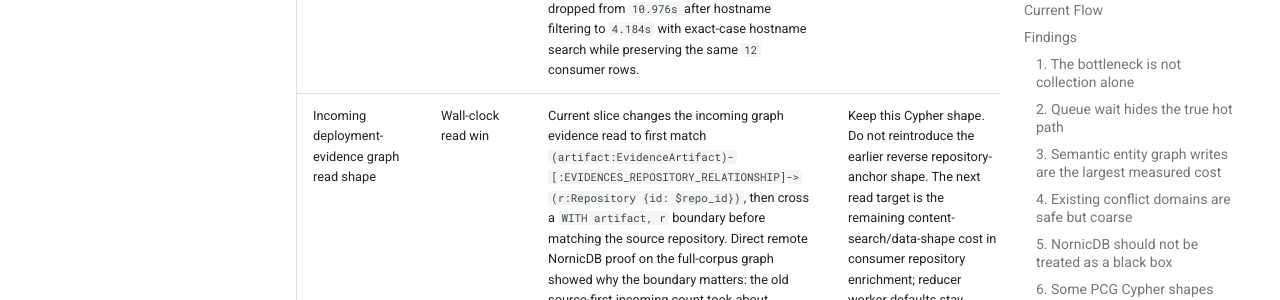
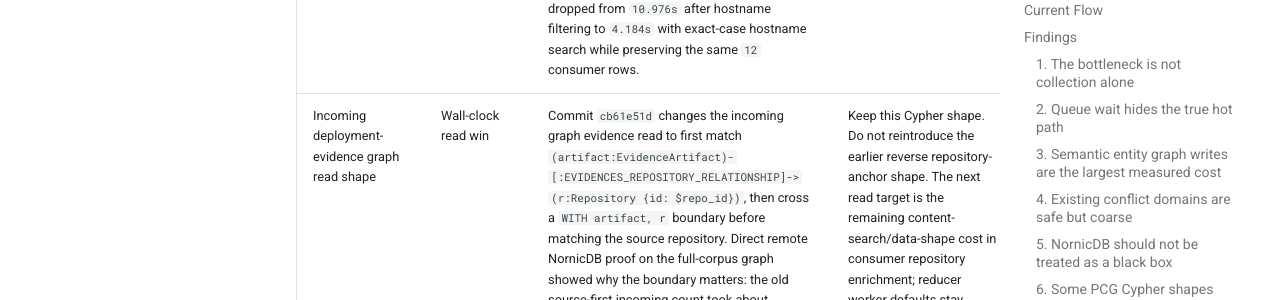
Before and after one commit to platformcontext/platform-context-graph, an MkDocs documentation site: the page built from docs/docs/adrs/2026-04-28-reducer-throughput-and-nornicdb-concurrency-plan.md, in a window 1280 px wide and 900 px high, scrolled down 96061 px. Shown: the part 152-452 px from the top of the window. Built offline with MkDocs 1.6.1 and Material for MkDocs 9.7.7, drawn with Linux system fonts in a browser that asks for light colours; comment, search, counter and statistics services are not loaded.

Commit message:
Record deployment evidence read proof commit

```diff
--- a/docs/docs/adrs/2026-04-28-reducer-throughput-and-nornicdb-concurrency-plan.md
+++ b/docs/docs/adrs/2026-04-28-reducer-throughput-and-nornicdb-concurrency-plan.md
@@ -1714,5 +1714,5 @@ additional tiny default skip rules.
 | Framework route fact index | Wall-clock read win | Current slice adds `fact_records_framework_routes_repo_path_idx`, a partial expression index on `payload->>'repo_id'` and `payload->>'relative_path'` for file facts that actually carry `parsed_file_data.framework_semantics`. The remote `EXPLAIN (ANALYZE, BUFFERS)` before the index showed `ListFrameworkRoutes` scanning `fact_records` via `fact_records_scope_generation_idx` on `fact_kind='file'`, removing `43813` rows per worker and reading `131109` buffers for about `1289ms`. Applying the index to the running full-corpus Postgres changed the same query to an index scan with `Execution Time: 0.072ms`. After restarting API/MCP on reverted commit `d63892c3`, representative service context improved from the prior clean `16.592s` to `13.355s`; the `framework_routes` stage moved from `1.325s` to `0.001s`, `graph_deployment_evidence` was back to `2.232s` after reverting the failed Cypher shape, and `consumer_repository_enrichment` remained the largest stage at `10.547s`. | Keep this index. The next optimization is not another reducer worker change: it is the repeated Postgres trigram content search in `consumer_repository_enrichment`, which currently does one service-name search plus hostname searches across `content_files`. |
 | Hostname false-positive filter | Correctness cleanup, no latency win | Current slice tightens service hostname extraction so config/code dotted identifiers ending in `endpoint`, `env`, `host`, or `hostname` are not treated as public service entrypoints or fed into cross-repo consumer evidence searches. Local TDD first failed on config-identifier hostnames and then passed after expanding the false-positive TLD blocklist. Remote proof applied the uncommitted patch to the full-corpus API/MCP checkout before committing: observed hostname count for the representative service dropped from `13` to `6`, but service-context wall time did not improve (`13.355s` before, `13.652s` after), and `consumer_repository_enrichment` remained the dominant stage at `10.976s`. | Keep only as a query-truth cleanup; do not count it as a performance win. The next performance design needs a different data shape for consumer references rather than more hostname filtering. |
 | Exact-case hostname content search | Wall-clock read win | Commit `65637908` keeps service-name consumer searches case-insensitive but routes normalized hostname searches through a new exact-case `LIKE` content-store method. Remote `EXPLAIN (ANALYZE, BUFFERS)` on the full-corpus Postgres showed every hostname search still used `content_files_content_trgm_idx`, but `LIKE` reduced individual hostname search execution from about `1.2-2.8s` with `ILIKE` to about `0.29-0.76s`. The uncommitted patch was applied to the remote checkout before commit, API/MCP were rebuilt and restarted, and the representative service context improved to `7.010s`; `consumer_repository_enrichment` dropped from `10.976s` after hostname filtering to `4.184s` with exact-case hostname search while preserving the same `12` consumer rows. | Keep this narrow backend read optimization. The next remaining read costs are NornicDB `graph_deployment_evidence` around `2.28s` and Go/entity shaping in `repo_infrastructure` around `0.42s`; direct remote NornicDB timing must precede any future Cypher shape commit. |
-| Incoming deployment-evidence graph read shape | Wall-clock read win | Current slice changes the incoming graph evidence read to first match `(artifact:EvidenceArtifact)-[:EVIDENCES_REPOSITORY_RELATIONSHIP]->(r:Repository {id: $repo_id})`, then cross a `WITH artifact, r` boundary before matching the source repository. Direct remote NornicDB proof on the full-corpus graph showed why the boundary matters: the old source-first incoming count took about `2.268s`, the artifact-target count took `0.046s`, the artifact-target plus `WITH` source count took `0.153s`, and the same full returned column shape took `0.175s` for `534` incoming artifact rows. The logically equivalent shape without `WITH` hit the API's `30s` read cap, matching the earlier rejected reverse-anchor lesson. After applying the uncommitted patch to the remote checkout and rebuilding API/MCP, the representative service context returned in `5.682s`; `graph_deployment_evidence` dropped to `0.121s`, while `consumer_repository_enrichment` remained the largest stage at `3.993s`. | Keep this Cypher shape. Do not reintroduce the earlier reverse repository-anchor shape. The next read target is the remaining content-search/data-shape cost in consumer repository enrichment; reducer worker defaults stay unchanged. |
+| Incoming deployment-evidence graph read shape | Wall-clock read win | Commit `cb61e51d` changes the incoming graph evidence read to first match `(artifact:EvidenceArtifact)-[:EVIDENCES_REPOSITORY_RELATIONSHIP]->(r:Repository {id: $repo_id})`, then cross a `WITH artifact, r` boundary before matching the source repository. Direct remote NornicDB proof on the full-corpus graph showed why the boundary matters: the old source-first incoming count took about `2.268s`, the artifact-target count took `0.046s`, the artifact-target plus `WITH` source count took `0.153s`, and the same full returned column shape took `0.175s` for `534` incoming artifact rows. The logically equivalent shape without `WITH` hit the API's `30s` read cap, matching the earlier rejected reverse-anchor lesson. After applying the uncommitted patch to the remote checkout and rebuilding API/MCP, the representative service context returned in `5.682s`; `graph_deployment_evidence` dropped to `0.121s`, while `consumer_repository_enrichment` remained the largest stage at `3.993s`. | Keep this Cypher shape. Do not reintroduce the earlier reverse repository-anchor shape. The next read target is the remaining content-search/data-shape cost in consumer repository enrichment; reducer worker defaults stay unchanged. |
 | Dead-IaC fixture ownership cleanup | Implemented locally | The dead-IaC family audit confirmed Terraform, Helm, Kustomize, Ansible, and Docker Compose are the owned cleanup families today; Jenkins, GitHub Actions, and ArgoCD are currently evidence/root sources, while SQL deadness needs a separate product contract. This slice removes manifest drift by promoting `iac_quality.dead_iac` from planned to an owned product-truth suite wired to `scripts/verify_dead_iac_compose.sh`, while keeping unsupported SQL/Jenkins/GitHub Actions deadness out of the claim. Local verification passed `./scripts/verify_product_truth_fixtures.sh`. | Keep future family expansion TDD-first: structured Jenkins/GHA roots into existing families, ArgoCD multi-source/value-file nuance, then a separate SQL deadness contract only after the product semantics are explicit. |
```
